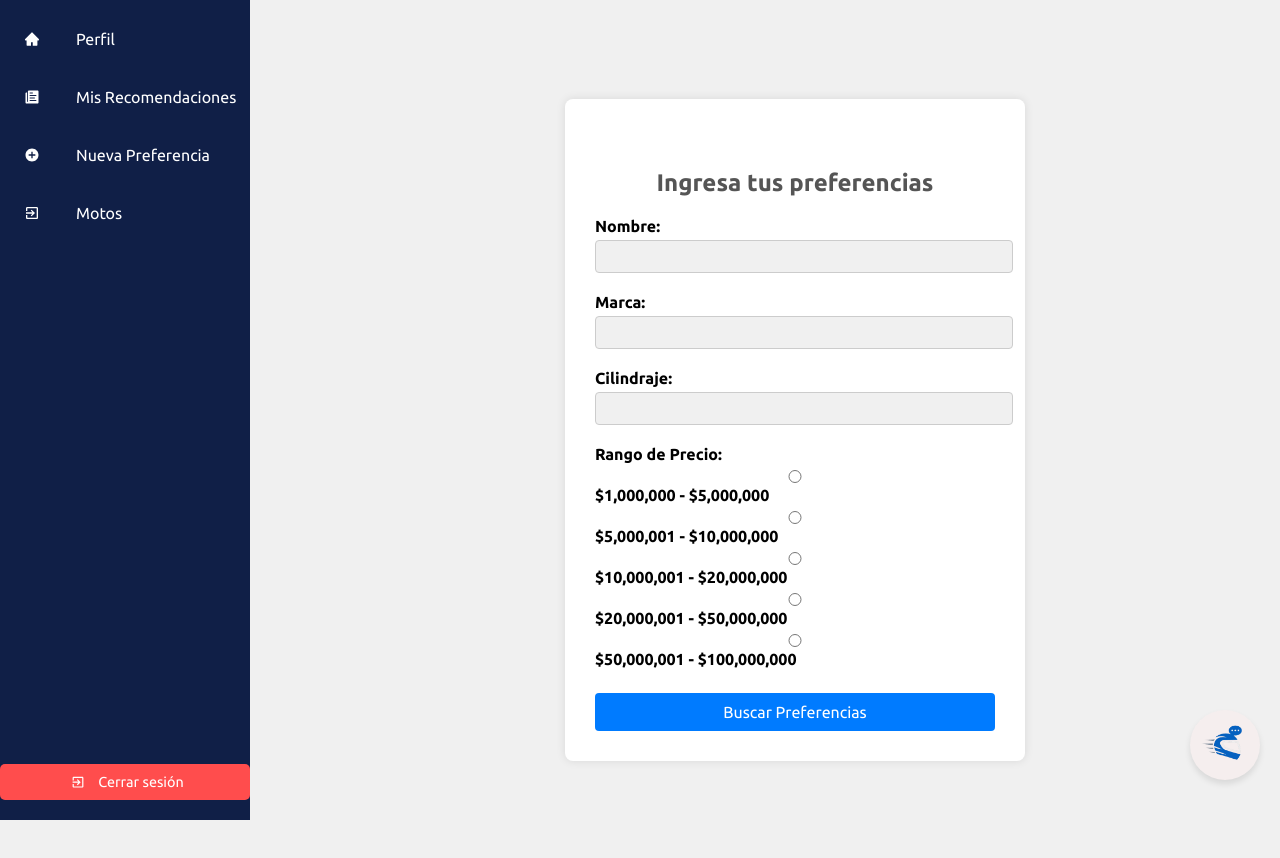
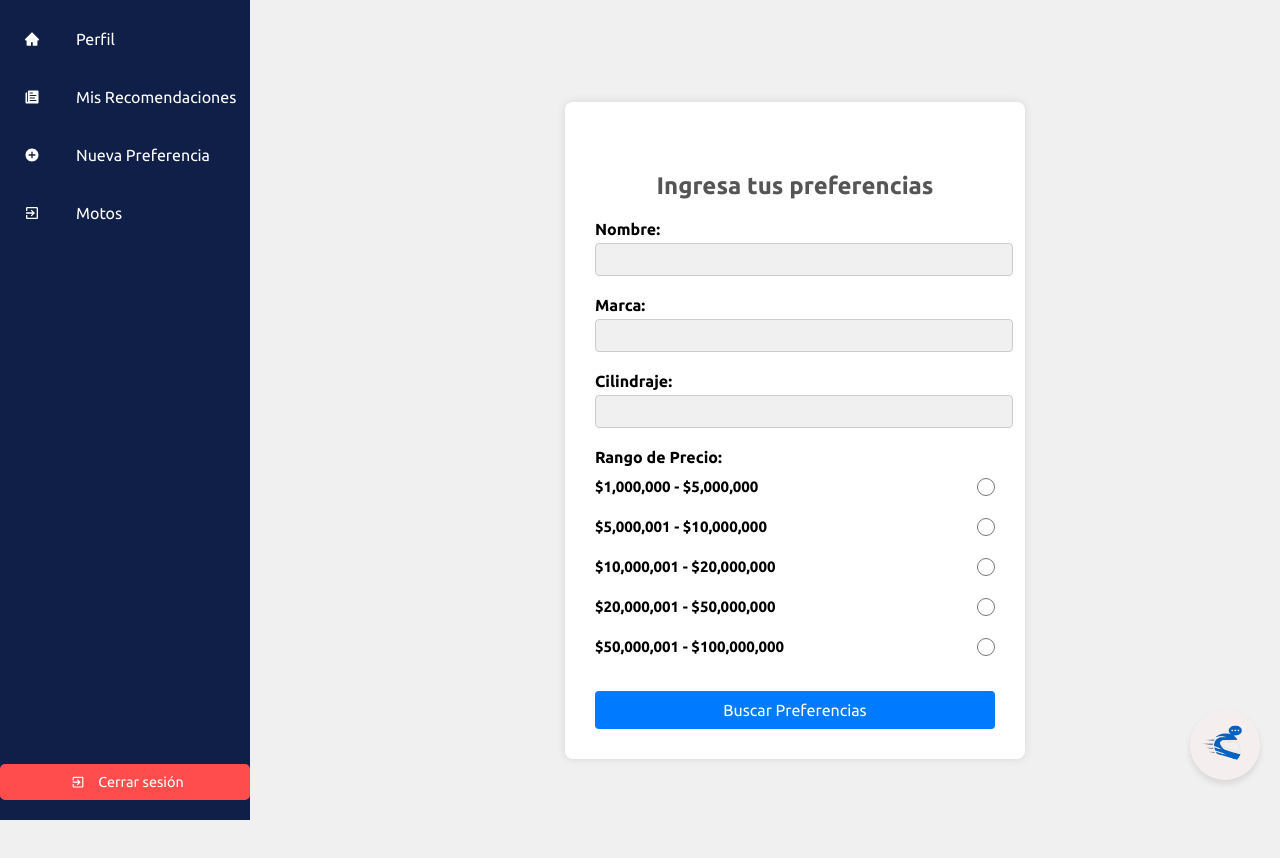
Before and after one commit to jesusayala9/thesis_frontend, a React (Vite) app: page /preferences in a window 1280 px wide. Built offline with nearby package versions, Linux system fonts and the light colour scheme; sample sign-in values are in the browser's storage.

Commit message:
ajuste de estilos 2

```diff
--- a/src/App.css
+++ b/src/App.css
@@ -48,7 +48,7 @@ textarea {
   }
 }
 
-/* --- AJUSTE PARA SIDEBAR Y CONTENIDO PRINCIPAL --- */
+
 .main-layout {
   display: flex;
   min-height: 100vh;
--- a/src/components/MisRecomendaciones/MisRecomendaciones.jsx
+++ b/src/components/MisRecomendaciones/MisRecomendaciones.jsx
@@ -15,7 +15,7 @@ const MisRecomendaciones = () => {
       try {
         const response = await axios.get(`http://localhost:3001/api/recomendaciones/${userId}`);
         setRecommendations(response.data);
-        console.log("Recomendaciones:", response.data); // Imprimir en la consola del navegador
+        console.log("Recomendaciones:", response.data);
       } catch (error) {
         console.error("Error obteniendo recomendaciones:", error);
         setError("Error obteniendo recomendaciones");
@@ -55,9 +55,30 @@ const MisRecomendaciones = () => {
           <h2>Búsqueda  {recommendations[searchId].createdAt}</h2>
           <div className="button-container">
             <button onClick={() => toggleVisibility(searchId)}>
-              {visibleSearches[searchId] ? "Ocultar Recomendaciones" : "Ver Recomendaciones"}
+              {visibleSearches[searchId] ? (
+                <>
+                  {/* Ojo abierto */}
+                  <svg width="18" height="18" viewBox="0 0 24 24" style={{verticalAlign: 'middle', marginRight: 6}}>
+                    <path fill="currentColor" d="M12 4.5C7 4.5 2.73 7.61 1 12c1.73 4.39 6 7.5 11 7.5s9.27-3.11 11-7.5C21.27 7.61 17 4.5 12 4.5zm0 13c-3.31 0-6-2.69-6-6s2.69-6 6-6 6 2.69 6 6-2.69 6-6 6zm0-10a4 4 0 100 8 4 4 0 000-8z"/>
+                  </svg>
+                  Ocultar Recomendaciones
+                </>
+              ) : (
+                <>
+                  {/* Ojo cerrado */}
+                  <svg width="18" height="18" viewBox="0 0 24 24" style={{verticalAlign: 'middle', marginRight: 6}}>
+                    <path fill="currentColor" d="M12 6a9.77 9.77 0 018.94 6A9.77 9.77 0 0112 18a9.77 9.77 0 01-8.94-6A9.77 9.77 0 0112 6m0-2C6.48 4 1.73 7.61 0 12c1.73 4.39 6.48 8 12 8s10.27-3.61 12-8c-1.73-4.39-6.48-8-12-8zm0 5a3 3 0 013 3 3 3 0 01-3 3 3 3 0 01-3-3 3 3 0 013-3zm0 8a5 5 0 005-5 5 5 0 00-10 0 5 5 0 005 5z"/>
+                    <line x1="1" y1="1" x2="23" y2="23" stroke="currentColor" strokeWidth="2"/>
+                  </svg>
+                  Ver Recomendaciones
+                </>
+              )}
             </button>
             <button onClick={() => deleteRecommendation(searchId)} className="delete-button">
+              {/* Icono de papelera */}
+              <svg width="18" height="18" viewBox="0 0 24 24" style={{verticalAlign: 'middle', marginRight: 6}}>
+                <path fill="currentColor" d="M9 3v1H4v2h16V4h-5V3H9zm2 4v12h2V7h-2zm-4 0v12h2V7H7zm8 0v12h2V7h-2z"/>
+              </svg>
               Eliminar Recomendación
             </button>
           </div>
--- a/src/components/preferences/preferences.jsx
+++ b/src/components/preferences/preferences.jsx
@@ -98,49 +98,50 @@ const Preferences = () => {
               <label>Rango de Precio:</label>
               <div className={styles["checkbox-container"]}>
                 <div>
+                  <label>$1,000,000 - $5,000,000</label>
                   <input
                     type="radio"
                     name="precio"
                     value="1000000-5000000"
                     onChange={handlePrecioChange}
                   />
-                  <label>$1,000,000 - $5,000,000</label>
                 </div>
                 <div>
+                  <label>$5,000,001 - $10,000,000</label>
                   <input
                     type="radio"
                     name="precio"
                     value="5000001-10000000"
                     onChange={handlePrecioChange}
                   />
-                  <label>$5,000,001 - $10,000,000</label>
+
                 </div>
                 <div>
+                  <label>$10,000,001 - $20,000,000</label>
                   <input
                     type="radio"
                     name="precio"
                     value="10000001-20000000"
                     onChange={handlePrecioChange}
                   />
-                  <label>$10,000,001 - $20,000,000</label>
                 </div>
                 <div>
+                  <label>$20,000,001 - $50,000,000</label>
                   <input
                     type="radio"
                     name="precio"
                     value="20000001-50000000"
                     onChange={handlePrecioChange}
                   />
-                  <label>$20,000,001 - $50,000,000</label>
                 </div>
                 <div>
+                  <label>$50,000,001 - $100,000,000</label>
                   <input
                     type="radio"
                     name="precio"
                     value="50000001-100000000"
                     onChange={handlePrecioChange}
                   />
-                  <label>$50,000,001 - $100,000,000</label>
                 </div>
               </div>
             </div>
--- a/src/components/preferences/preferences.module.css
+++ b/src/components/preferences/preferences.module.css
@@ -109,3 +109,34 @@
   border-radius: 50%;
   cursor: pointer;
 }
+
+/* --- AJUSTE PARA ALINEAR PRECIO A LA IZQUIERDA Y RADIO A LA DERECHA --- */
+.checkbox-container>div {
+  display: flex;
+  align-items: center;
+  /* Centra verticalmente ambos elementos */
+  justify-content: space-between;
+  margin-bottom: 8px;
+  width: 100%;
+  min-height: 32px;
+  /* Asegura altura mínima para mejor alineación */
+}
+
+.checkbox-container label {
+  flex: 1 1 auto;
+  text-align: left;
+  margin: 0;
+  white-space: nowrap;
+  overflow: hidden;
+  text-overflow: ellipsis;
+  font-size: 15px;
+  line-height: 1.2;
+}
+
+.checkbox-container input[type="radio"] {
+  margin-left: 16px;
+  flex-shrink: 0;
+  align-self: center;
+  width: 18px;
+  height: 18px;
+}
--- a/src/components/shared/card/card.module.css
+++ b/src/components/shared/card/card.module.css
@@ -118,3 +118,11 @@ h1 {
   font-size: 1em;
   margin-bottom: 15px;
 }
+
+.details p {
+  color: #555;
+  font-size: 0.8em;
+  margin: 0;
+  line-height: 1;
+  padding: 0;
+}
```
